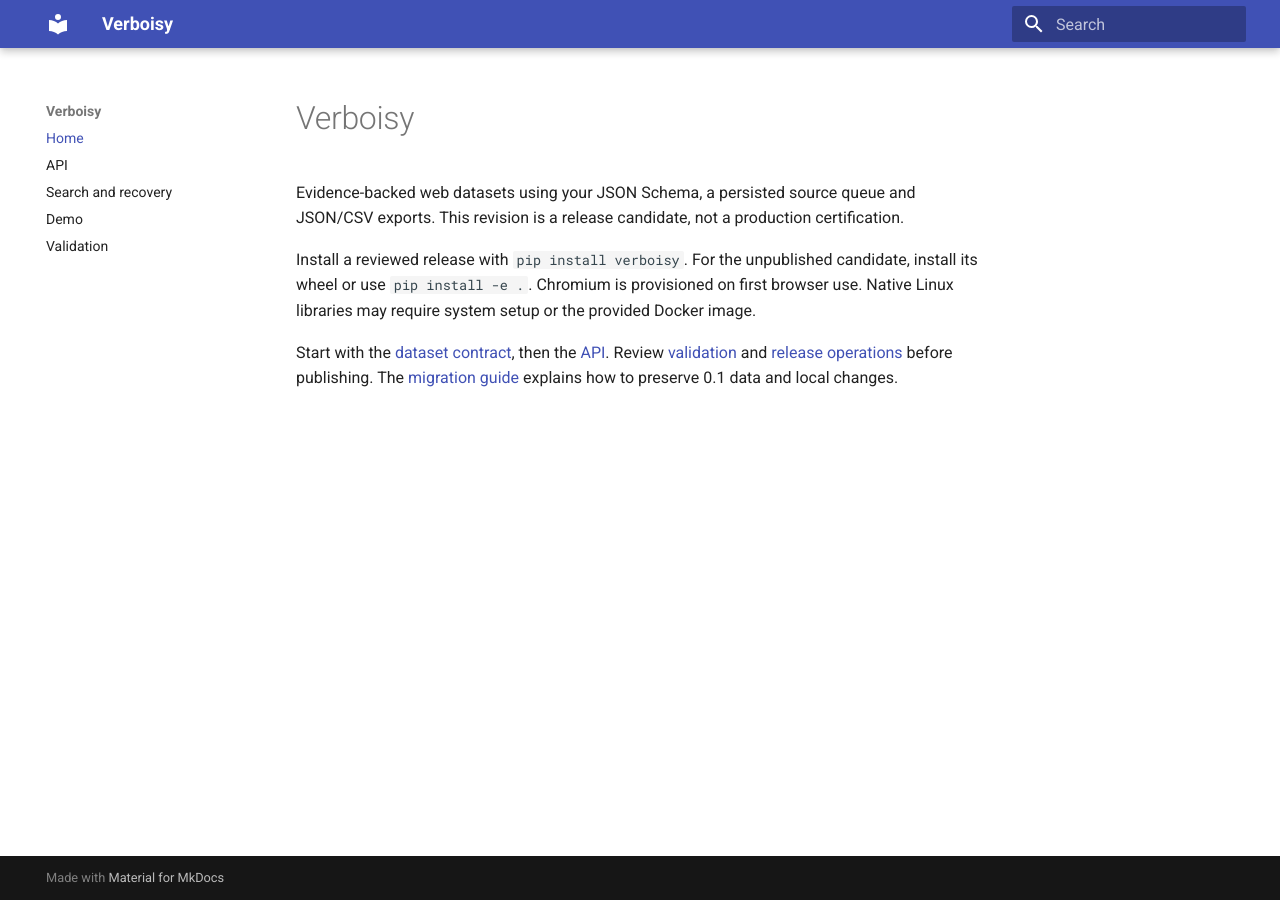
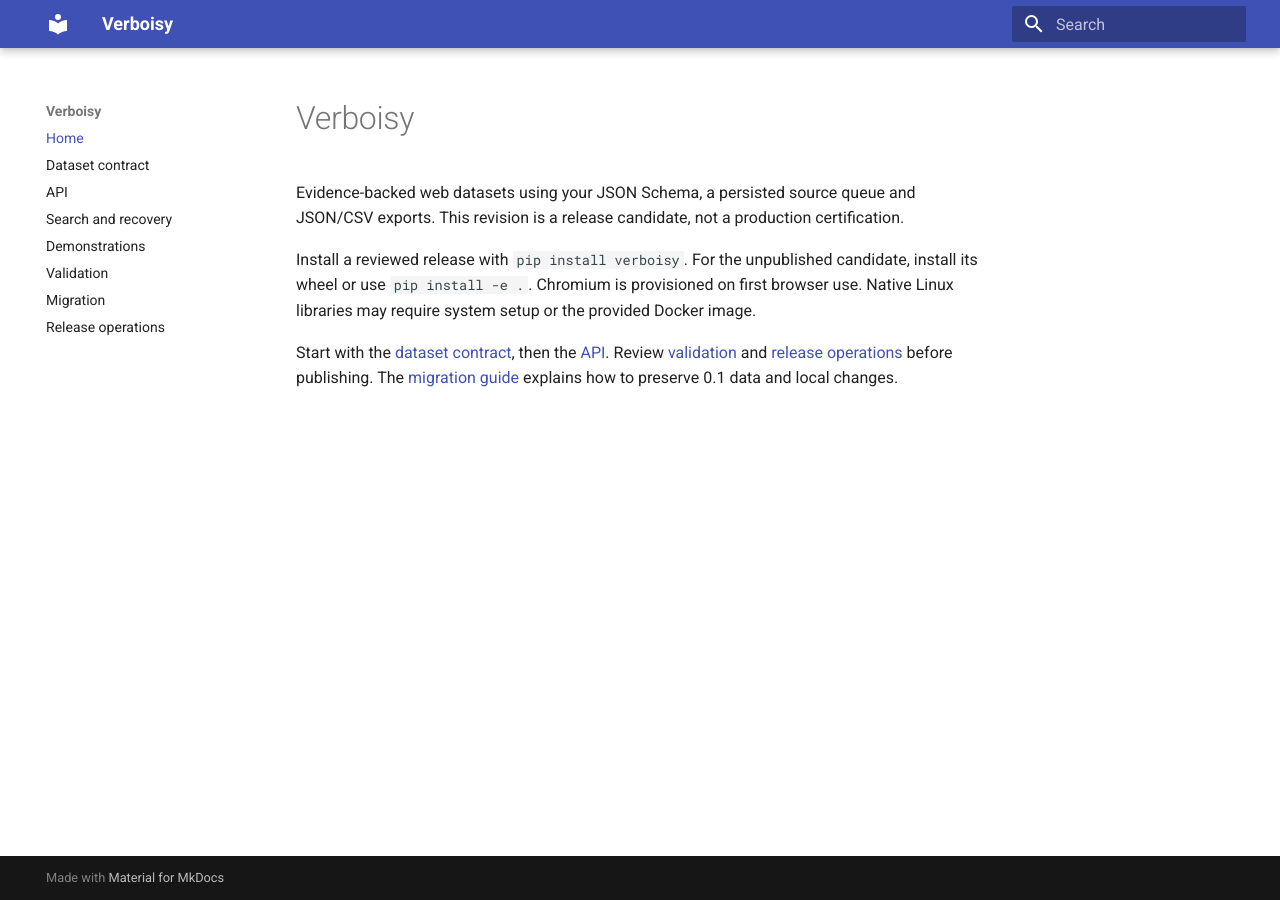
Before and after one commit to EmanueleTorrisi/verboisy, an MkDocs documentation site: the page built from docs/index.md, in a window 1280 px wide. Built offline with MkDocs 1.6.1 and Material for MkDocs 9.7.7, drawn with Linux system fonts in a browser that asks for light colours.

Commit message:
feat(v02): update mkdocs.yml

```diff
--- a/mkdocs.yml
+++ b/mkdocs.yml
@@ -1,13 +1,13 @@
 site_name: Verboisy
-site_description: Autonomous web research and scrape-to-JSON agent.
+site_description: Evidence-backed web datasets.
 theme:
   name: material
-  features:
-    - navigation.sections
-    - content.code.copy
 nav:
   - Home: index.md
+  - Dataset contract: contracts.md
   - API: api.md
   - Search and recovery: search-and-recovery.md
-  - Demo: demo.md
+  - Demonstrations: demo.md
   - Validation: validation.md
+  - Migration: migration.md
+  - Release operations: release.md
```
